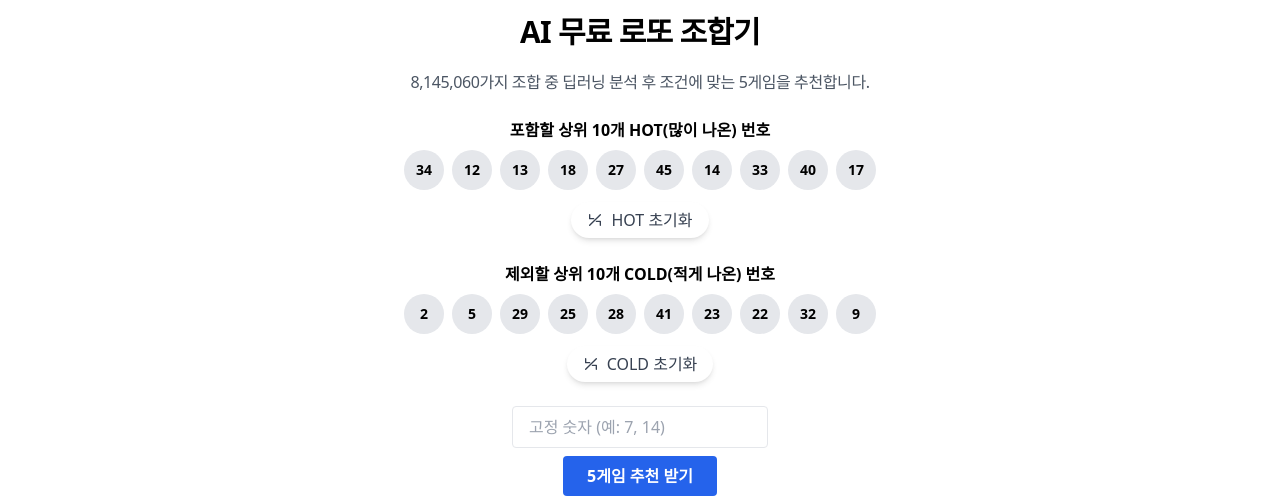
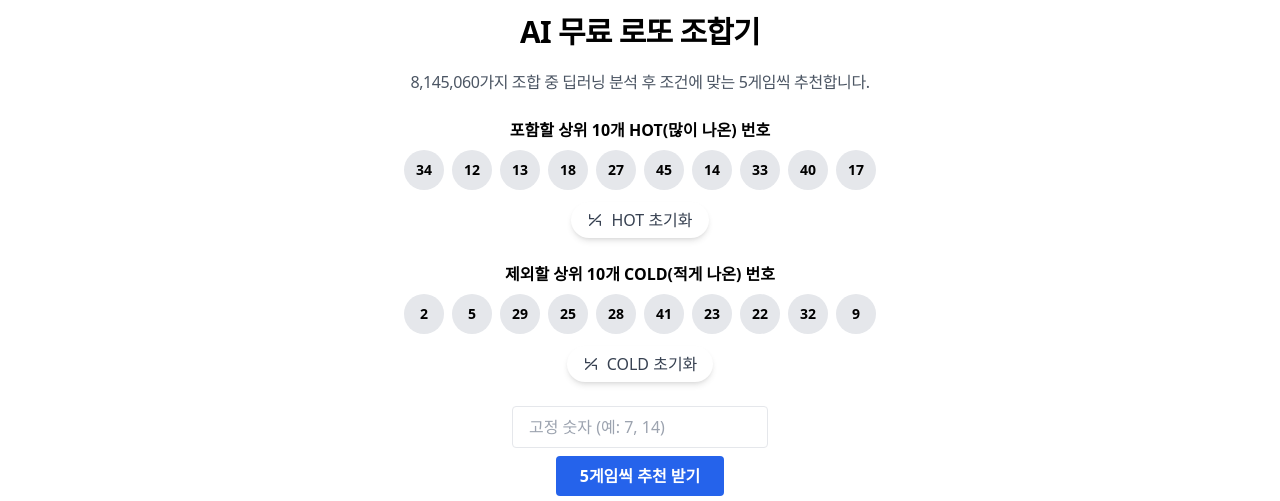
Before and after one commit to mysmartdeal/mysmartdeal, a Next.js app: page /test in a window 1280 px wide. Shown: the part 451-952 px from the top of the page. Built offline with nearby package versions, Linux system fonts and the light colour scheme.

Commit message:
Update test.js

```diff
--- a/pages/test.js
+++ b/pages/test.js
@@ -179,7 +179,7 @@ export default function LottoPage() {
           AI 무료 로또 조합기
         </h1>
         <p className="text-gray-600 text-sm sm:text-base leading-snug sm:leading-normal tracking-tight mb-6">
-          8,145,060가지 조합 중 딥러닝 분석 후 조건에 맞는 5게임을 추천합니다.
+          8,145,060가지 조합 중 딥러닝 분석 후 조건에 맞는 5게임씩 추천합니다.
         </p>
 
         <div className="mb-6 text-center px-4 sm:px-6">
@@ -251,7 +251,7 @@ export default function LottoPage() {
             onClick={handleGenerate}
             className="bg-blue-600 text-white font-semibold px-6 py-2 rounded hover:bg-blue-700 transition mx-auto block"
           >
-            5게임 추천 받기
+            5게임씩 추천 받기
           </button>
           <div className="text-xs text-gray-400 mt-2 mb-4">
             ※ 이 조합은 AI 추천 기반이며 당첨을 보장하지 않습니다.
```
